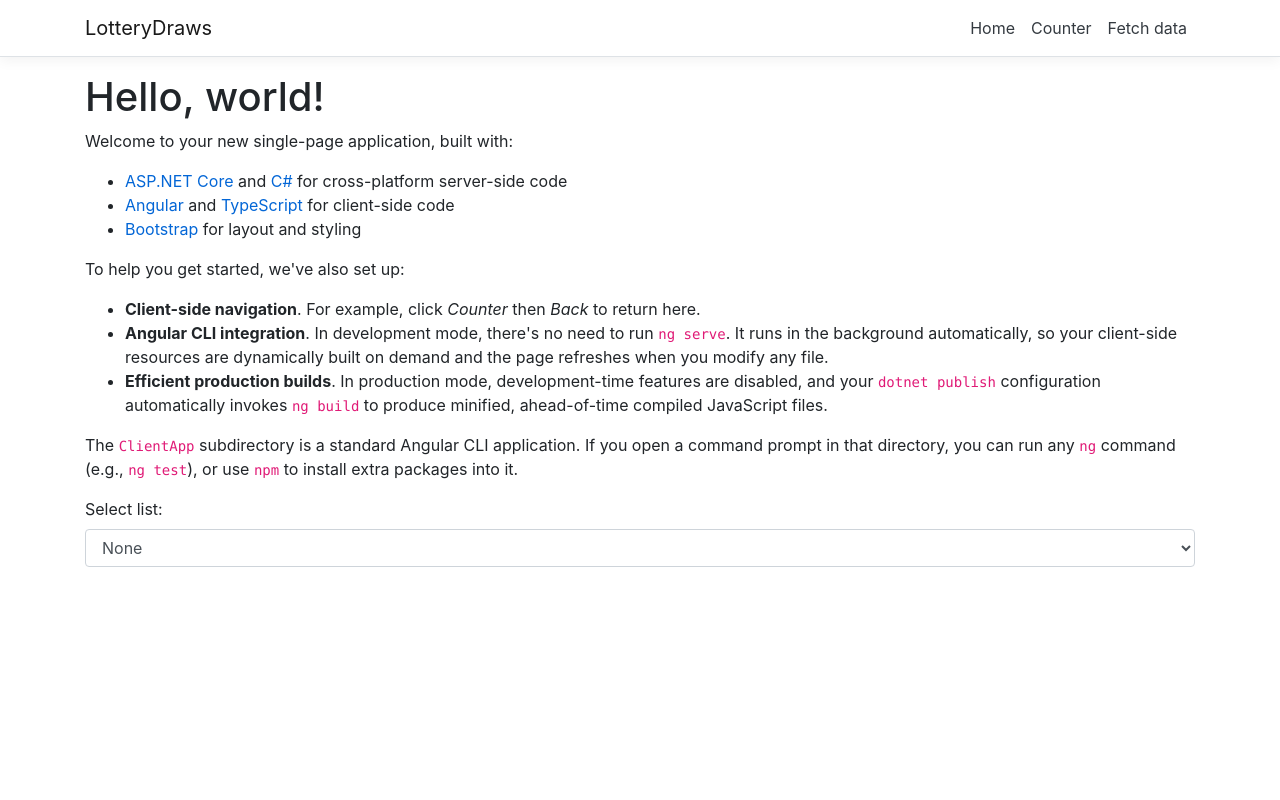
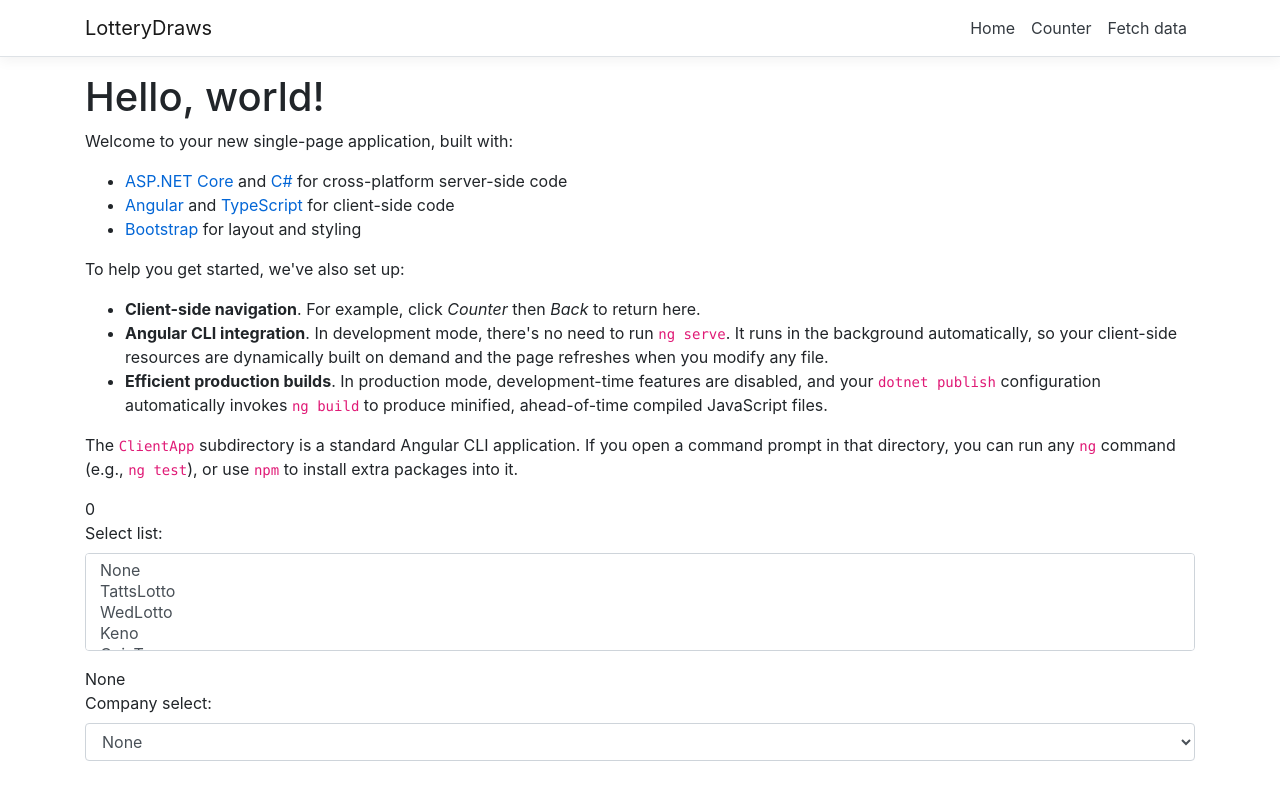
Before and after one commit to cthorne/LotteryDraws, an Angular app in the folder LotteryDraws/LotteryDraws/ClientApp/: page / in a window 1280 px wide. Built offline with nearby package versions, Linux system fonts and the light colour scheme.

Commit message:
Company & Product filters as envisioned
Functional, requires Inputs from further up to allow request re-doing

```diff
--- a/LotteryDraws/LotteryDraws/ClientApp/src/app/app.module.ts
+++ b/LotteryDraws/LotteryDraws/ClientApp/src/app/app.module.ts
@@ -28,6 +28,7 @@ import { TimepickerModule } from 'ngx-bootstrap/timepicker';
 import { TooltipModule } from 'ngx-bootstrap/tooltip';
 import { TypeaheadModule } from 'ngx-bootstrap/typeahead';
 import { ProductFilterComponent } from './product-filter/product-filter.component';
+import { CompanyFilterComponent } from './company-filter/company-filter.component';
 
 @NgModule({
   declarations: [
@@ -36,7 +37,8 @@ import { ProductFilterComponent } from './product-filter/product-filter.componen
     HomeComponent,
     CounterComponent,
     FetchDataComponent,
-    ProductFilterComponent
+    ProductFilterComponent,
+    CompanyFilterComponent
   ],
   imports: [
     BrowserModule.withServerTransition({ appId: 'ng-cli-universal' }),
--- /dev/null
+++ b/LotteryDraws/LotteryDraws/ClientApp/src/app/company-filter/company-filter.component.html
@@ -0,0 +1,7 @@
+{{selectedCompany}}
+<div class="form-group">
+    <label for="companySel">Company select:</label>
+    <select class="form-control" id="companySel" name="companySel" [(ngModel)]="selectedCompany">
+        <option *ngFor="let value of LotteriesCompanies">{{value}}</option>
+    </select>
+</div>
--- /dev/null
+++ b/LotteryDraws/LotteryDraws/ClientApp/src/app/company-filter/company-filter.component.ts
@@ -0,0 +1,21 @@
+import { Component, OnInit } from '@angular/core';
+import { LotteriesCompany } from '../models/lotteries-company.model';
+
+@Component({
+  selector: 'app-company-filter',
+  templateUrl: './company-filter.component.html',
+  styleUrls: ['./company-filter.component.css']
+})
+export class CompanyFilterComponent implements OnInit {
+
+  selectedCompany: string;
+  public LotteriesCompanies;
+  constructor() {
+    this.LotteriesCompanies = Object.values(LotteriesCompany).filter(value => typeof value === 'string') as string[];
+    this.selectedCompany = 'None';
+  }
+
+  ngOnInit() {
+  }
+
+}
--- a/LotteryDraws/LotteryDraws/ClientApp/src/app/home/home.component.html
+++ b/LotteryDraws/LotteryDraws/ClientApp/src/app/home/home.component.html
@@ -14,3 +14,4 @@
 <p>The <code>ClientApp</code> subdirectory is a standard Angular CLI application. If you open a command prompt in that directory, you can run any <code>ng</code> command (e.g., <code>ng test</code>), or use <code>npm</code> to install extra packages into it.</p>
 
 <app-product-filter></app-product-filter>
+<app-company-filter></app-company-filter>
--- a/LotteryDraws/LotteryDraws/ClientApp/src/app/product-filter/product-filter.component.html
+++ b/LotteryDraws/LotteryDraws/ClientApp/src/app/product-filter/product-filter.component.html
@@ -1,6 +1,7 @@
+{{selectedProduct}}
 <div class="form-group">
-    <label for="sel1">Select list:</label>
-    <select class="form-control" id="sel1" name="sel1" [(ngModel)]="selectedProduct">
-        <option *ngFor="let enum of LotteriesProducts | keyvalue">{{enum.value}}</option>
+    <label for="productSel">Select list:</label>
+    <select multiple class="form-control" id="productSel" name="productSel" [(ngModel)]="selectedProduct">
+        <option *ngFor="let enum of LotteriesProducts | keyvalue" value={{enum.key}}>{{enum.value}}</option>
     </select>
 </div>
--- a/LotteryDraws/LotteryDraws/ClientApp/src/app/product-filter/product-filter.component.ts
+++ b/LotteryDraws/LotteryDraws/ClientApp/src/app/product-filter/product-filter.component.ts
@@ -8,11 +8,11 @@ import { stringify } from 'querystring';
   styleUrls: ['./product-filter.component.css']
 })
 export class ProductFilterComponent implements OnInit {
-  selectedProduct: string;
+  selectedProduct: number;
   public LotteriesProducts;
   constructor() {
     this.LotteriesProducts = Object.values(LotteriesProduct).filter(value => typeof value === 'string') as string[];
-    this.selectedProduct = 'None';
+    this.selectedProduct = 0; // None
   }
 
   ngOnInit() {
```
Also changed, not shown: LotteryDraws/LotteryDraws/ClientApp/src/app/company-filter/company-filter.component.css (added), 1 other file (tests, documents, lock files or other folders).
